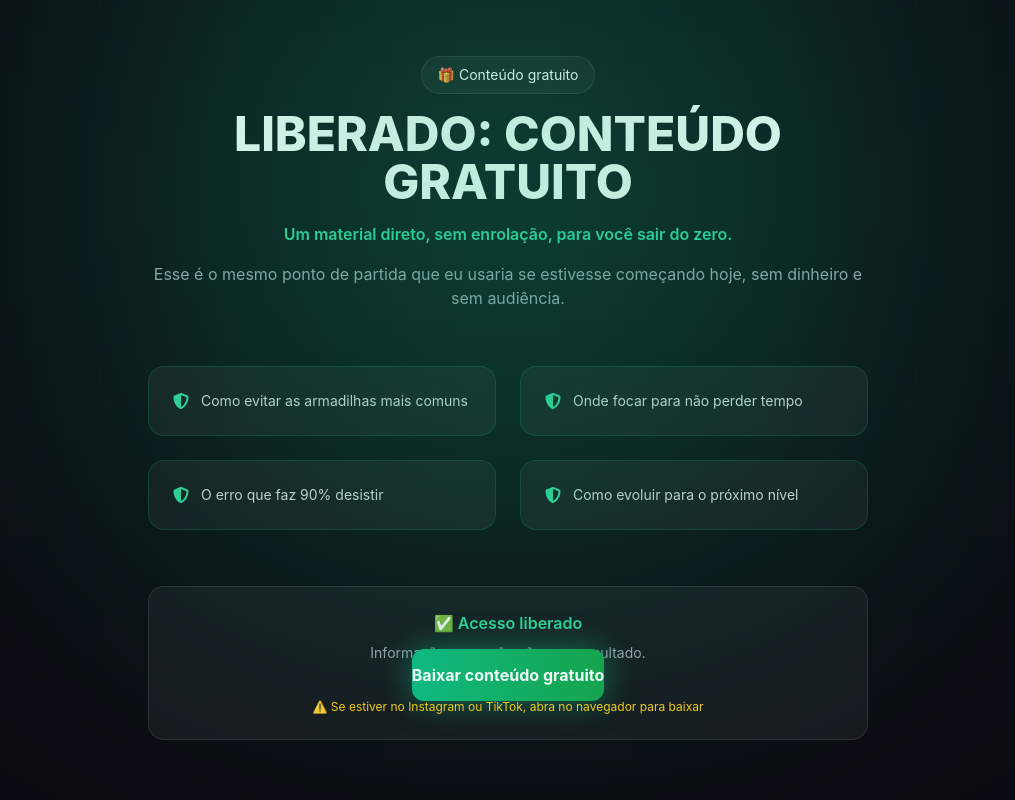
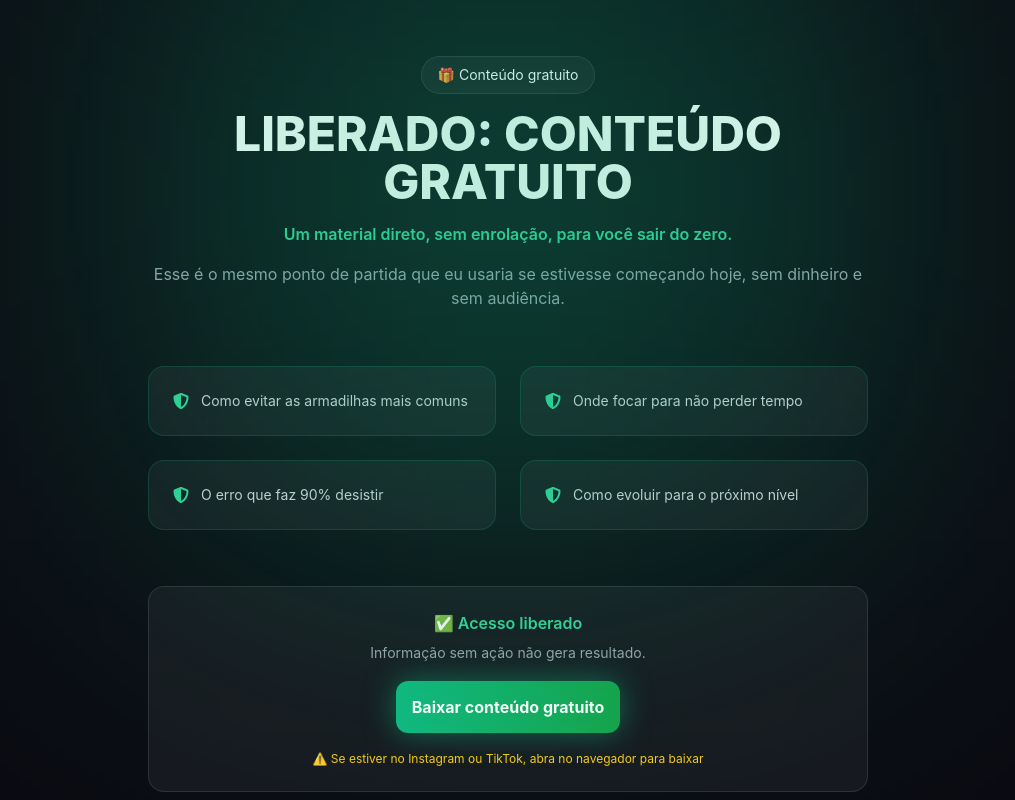
Before and after one commit to Miguel-Aleixo/Plataforma_De_Vendas, a Next.js app: page /conteudo_gratis in a window 1280 px wide. Both pictures are taken after a click on the button "QUERO ACESSAR GRATUITAMENTE". Shown: the top 800 px of the page, without its empty margins (132-1147 px from the left). Built offline with nearby package versions, Linux system fonts and the light colour scheme.

Commit message:
Finalizado

```diff
--- a/pages/conteudo_gratis.tsx
+++ b/pages/conteudo_gratis.tsx
@@ -106,19 +106,19 @@ export default function ConteudoGratis() {
               ✅ Acesso liberado
             </p>
 
-            <p className="text-gray-400 text-sm">
+            <p className="text-gray-400 text-sm mb-8">
               Informação sem ação não gera resultado.
             </p>
 
             <a
-              href="/conteudo_gratis.pdf"
+              href="/7-Passos-Para-Sua-Renda-Online.pdf"
               download
-              className="mt-6 w-full py-4 rounded-xl bg-gradient-to-r from-emerald-500 to-green-600 font-bold shadow-[0_0_30px_rgba(16,185,129,0.5)]"
+              className="mt-6 w-full py-4 px-4 rounded-xl bg-gradient-to-r from-emerald-500 to-green-600 font-bold shadow-[0_0_30px_rgba(16,185,129,0.5)]"
             >
               Baixar conteúdo gratuito
             </a>
 
-            <p className="mt-3 text-xs text-yellow-400">
+            <p className="mt-8 text-xs text-yellow-400">
               ⚠️ Se estiver no Instagram ou TikTok, abra no navegador para baixar
             </p>
           </motion.div>
```
Also changed, not shown: 1 other file (tests, documents, lock files or other folders).
